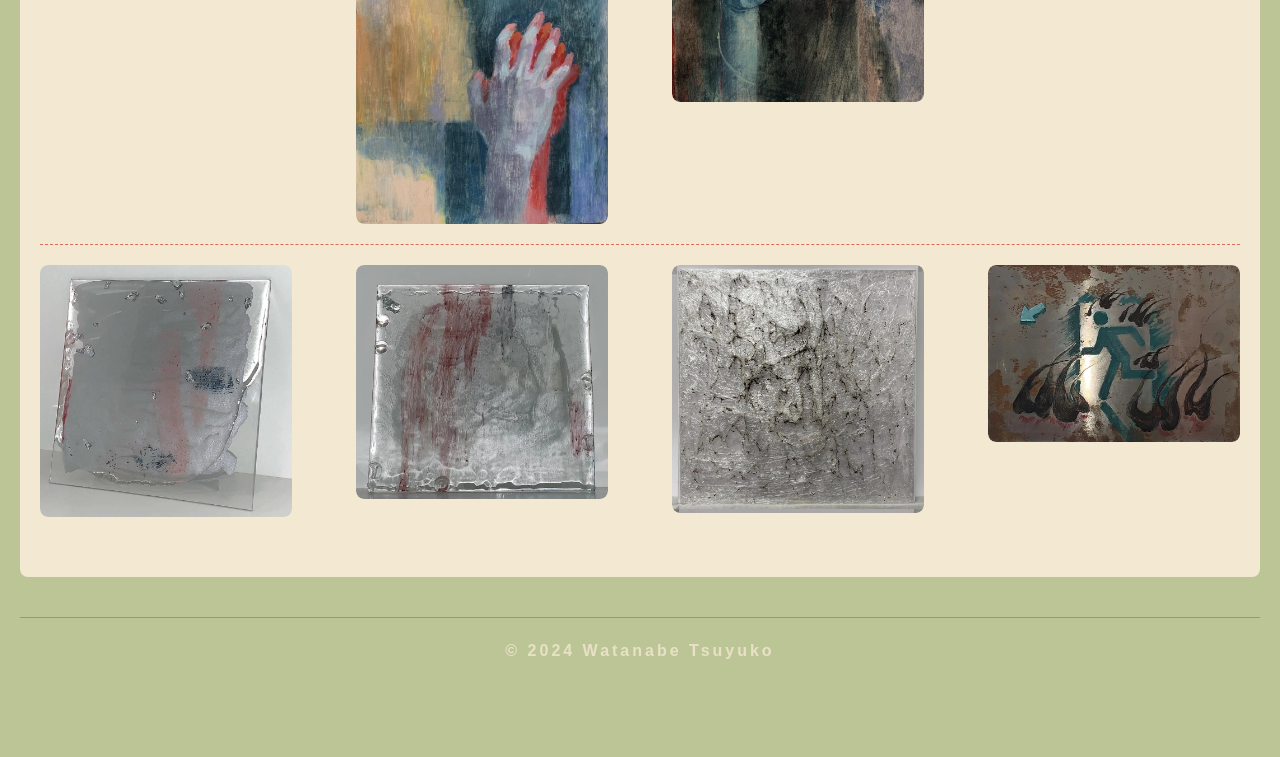
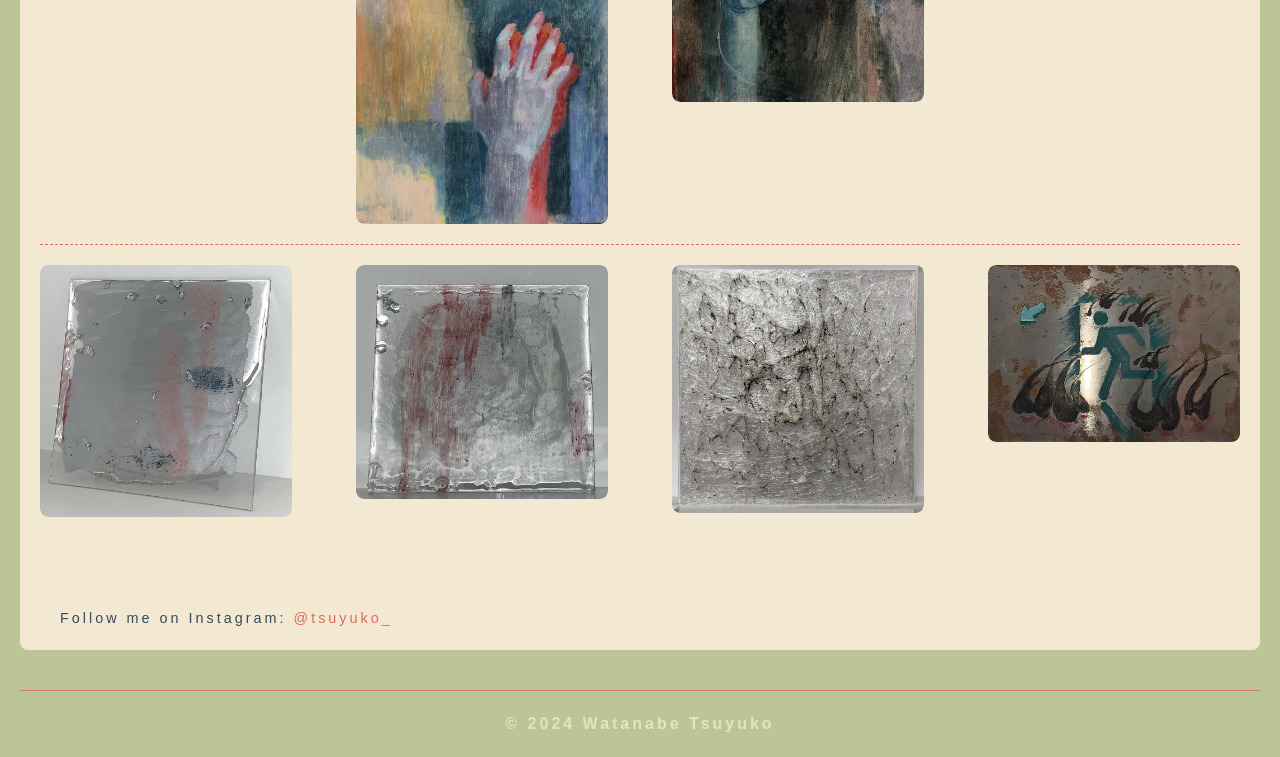
Before and after one commit to 123tsuyuk/portfolio, a plain HTML site: page index.html in a window 1280 px wide. Shown: the part 2656-3413 px from the top of the page. Before the commit the page ends 3340 px from the top, so only its background shows below. Drawn offline with Linux system fonts and the light colour scheme; a web font is replaced by a local one.

Commit message:
layout redesign

```diff
--- a/index.html
+++ b/index.html
@@ -233,6 +233,10 @@
         </div>
 
         </section>
+        <!-- Social and email links -->
+        <div class="contact-info" style="padding-left: 20px;padding-top: 30px;">
+            <p>Follow me on Instagram: <a href="https://www.instagram.com/tsuyuko_" target="_blank">@tsuyuko_</a></p>
+        </div>
     </main>
     <footer>
         <p>&copy; 2024 Watanabe Tsuyuko</p>
```
Also changed, not shown: about.html (+12 -3 lines), contact.html (+3 -3 lines).
